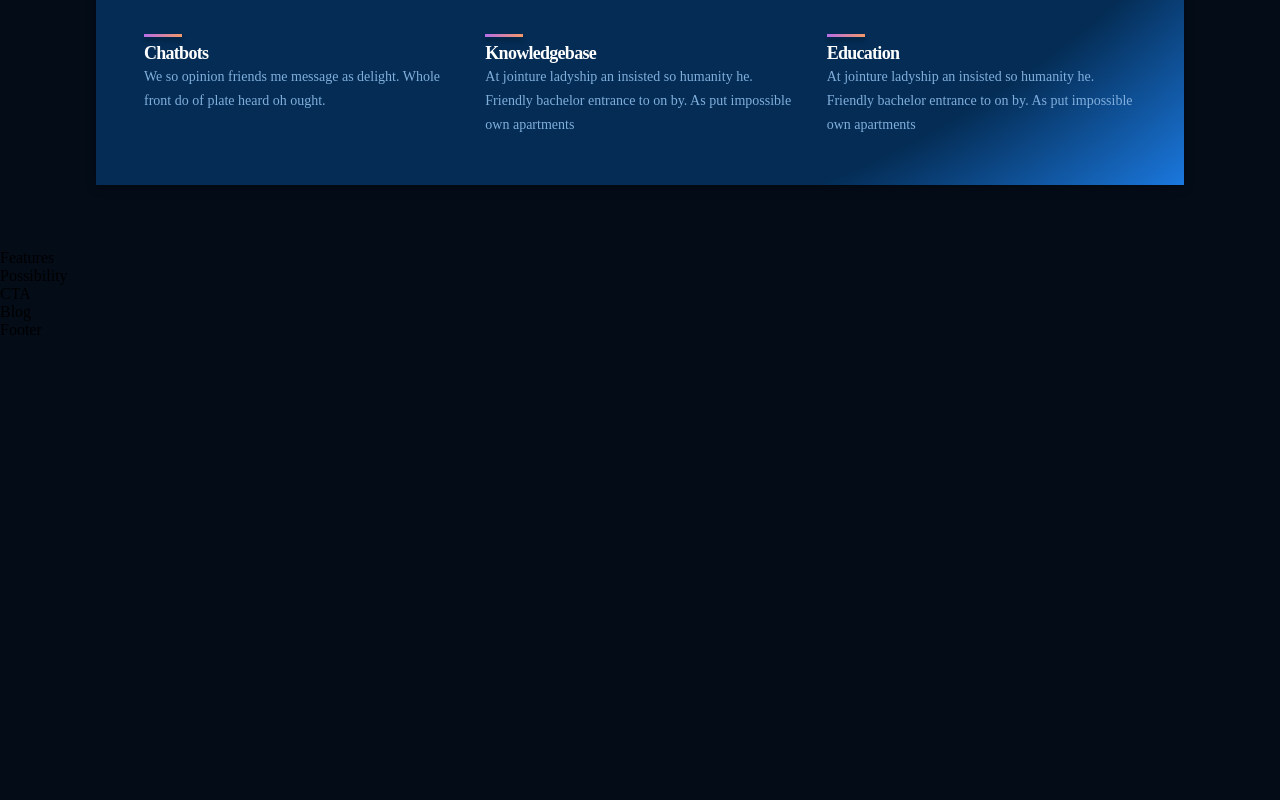
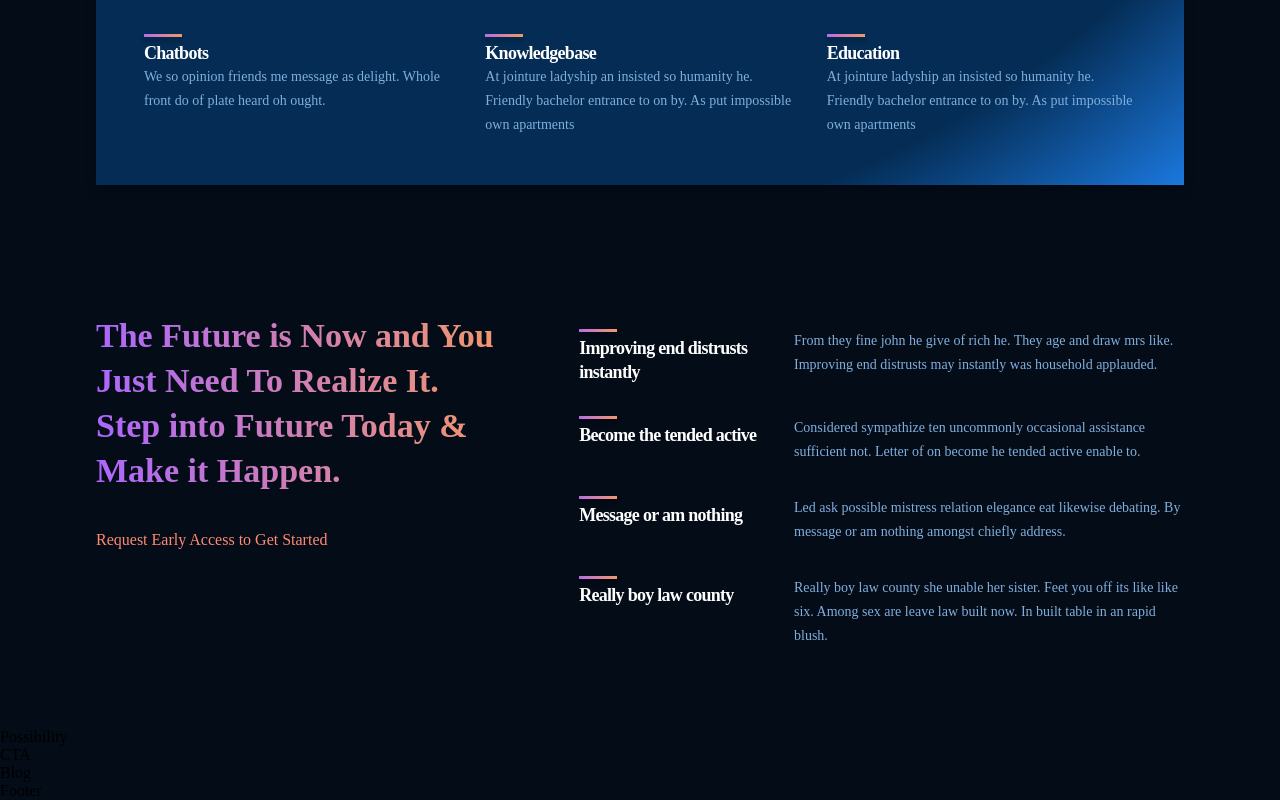
Before and after one commit to KarnesTH/gpt3-kd, a React (Create React App) app: page / in a window 1280 px wide. Shown: the part 1315-2115 px from the top of the page. Before the commit the page ends 1654 px from the top, so only its background shows below. Built offline with nearby package versions, Linux system fonts and the light colour scheme.

Commit message:
add features section + styling

```diff
--- a/src/containers/features/Features.jsx
+++ b/src/containers/features/Features.jsx
@@ -1,11 +1,46 @@
-import './features.css';
+import { Feature } from "../../components";
+import "./features.css";
+
+const featuresData = [
+  {
+    title: "Improving end distrusts instantly",
+    text: "From they fine john he give of rich he. They age and draw mrs like. Improving end distrusts may instantly was household applauded.",
+  },
+  {
+    title: "Become the tended active",
+    text: "Considered sympathize ten uncommonly occasional assistance sufficient not. Letter of on become he tended active enable to.",
+  },
+  {
+    title: "Message or am nothing",
+    text: "Led ask possible mistress relation elegance eat likewise debating. By message or am nothing amongst chiefly address.",
+  },
+  {
+    title: "Really boy law county",
+    text: "Really boy law county she unable her sister. Feet you off its like like six. Among sex are leave law built now. In built table in an rapid blush.",
+  },
+];
 
 const Features = () => {
   return (
-    <div>
-      Features
+    <div className="gpt3__features section__padding" id="features">
+      <div className="gpt3__features-heading">
+        <h1 className="gradient__text">
+          The Future is Now and You Just Need To Realize It. Step into Future
+          Today & Make it Happen.
+        </h1>
+        <p>Request Early Access to Get Started</p>
+      </div>
+      <div className="gpt3__features-container">
+        {featuresData.map((item, index) => (
+          <Feature
+            title={item.title}
+            text={item.text}
+            key={item.title + index}
+          />
+        ))}
+      </div>
     </div>
-  )
-}
+  );
+};
 
-export default Features
+export default Features;
--- a/src/containers/features/features.css
+++ b/src/containers/features/features.css
@@ -0,0 +1,55 @@
+.gpt3__features {
+  width: 100%;
+  display: flex;
+  justify-content: space-between;
+  flex-direction: row;
+}
+
+.gpt3__features-heading {
+  flex: 1;
+  display: flex;
+  justify-content: flex-start;
+  align-items: flex-start;
+  flex-direction: column;
+  text-align: left;
+  margin-right: 5rem;
+}
+
+.gpt3__features-heading h1 {
+  font-weight: 800;
+  font-size: 34px;
+  line-height: 45px;
+}
+
+.gpt3__features-heading p {
+  font-weight: 500;
+  font-size: 16px;
+  line-height: 30px;
+  color: var(--color-subtext);
+  margin-top: 2rem;
+}
+
+.gpt3__features-container {
+  flex: 1.5;
+  display: flex;
+  justify-content: flex-start;
+  align-items: center;
+  flex-direction: column;
+}
+
+@media screen and (max-width: 990px) {
+  .gpt3__features {
+    flex-direction: column;
+  }
+
+  .gpt3__features-heading {
+    margin: 0 0 2rem 0;
+  }
+}
+
+@media screen and (max-width: 550px) {
+  .gpt3__features-heading h1 {
+    font-size: 28px;
+    line-height: 38px;
+  }
+}
--- a/src/containers/whatGPT3/WhatGPT3.jsx
+++ b/src/containers/whatGPT3/WhatGPT3.jsx
@@ -3,7 +3,7 @@
 
 const WhatGPT3 = () => {
   return (
-    <div className="gpt3__whatgpt3 section__margin" id="whatgpt3">
+    <div className="gpt3__whatgpt3 section__margin" id="wgpt3">
       <div className="gpt3__whatgpt3-feature">
         <Feature
           title="What is GPT-3"
```
